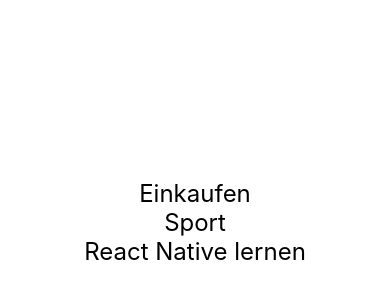
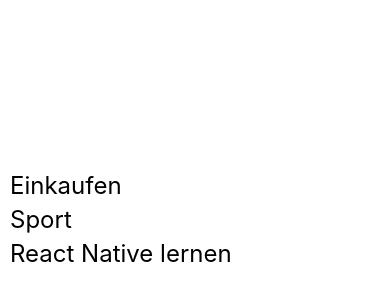
Before and after one commit to behrends/TodosReactNative, a React Native app: screen / in a window 390 px wide. Shown: the part 200-500 px from the top of the page. Built offline with nearby package versions, Linux system fonts and the light colour scheme.

Commit message:
Ganze Breite und Abstände für die Todos

```diff
--- a/App.js
+++ b/App.js
@@ -21,5 +21,8 @@
   },
   todoText: {
     fontSize: 24,
+    width: '100%',
+    paddingHorizontal: 10,
+    marginBottom: 5,
   },
 });
```
